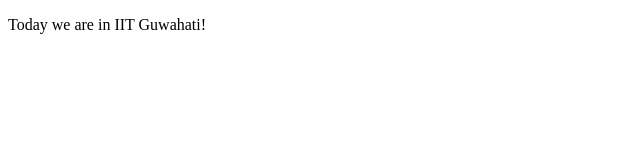
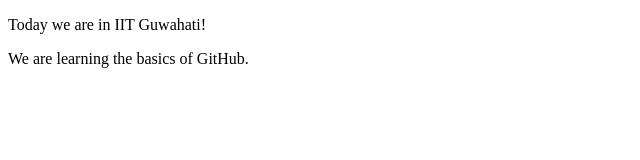
Before and after one commit to GunjanDhanuka/helloGithubInIITG, a plain HTML site: page index.html in a window 1280 px wide. Shown: the whole page, without its empty margins (0-640 px from the left). Drawn offline with Linux system fonts and the light colour scheme.

Commit message:
Added new line to index.html

```diff
--- a/index.html
+++ b/index.html
@@ -7,5 +7,6 @@
     </head>
     <body>
         <p>Today we are in IIT Guwahati!</p>
+        <p>We are learning the basics of GitHub.</p>
     </body>
 </html>
```
